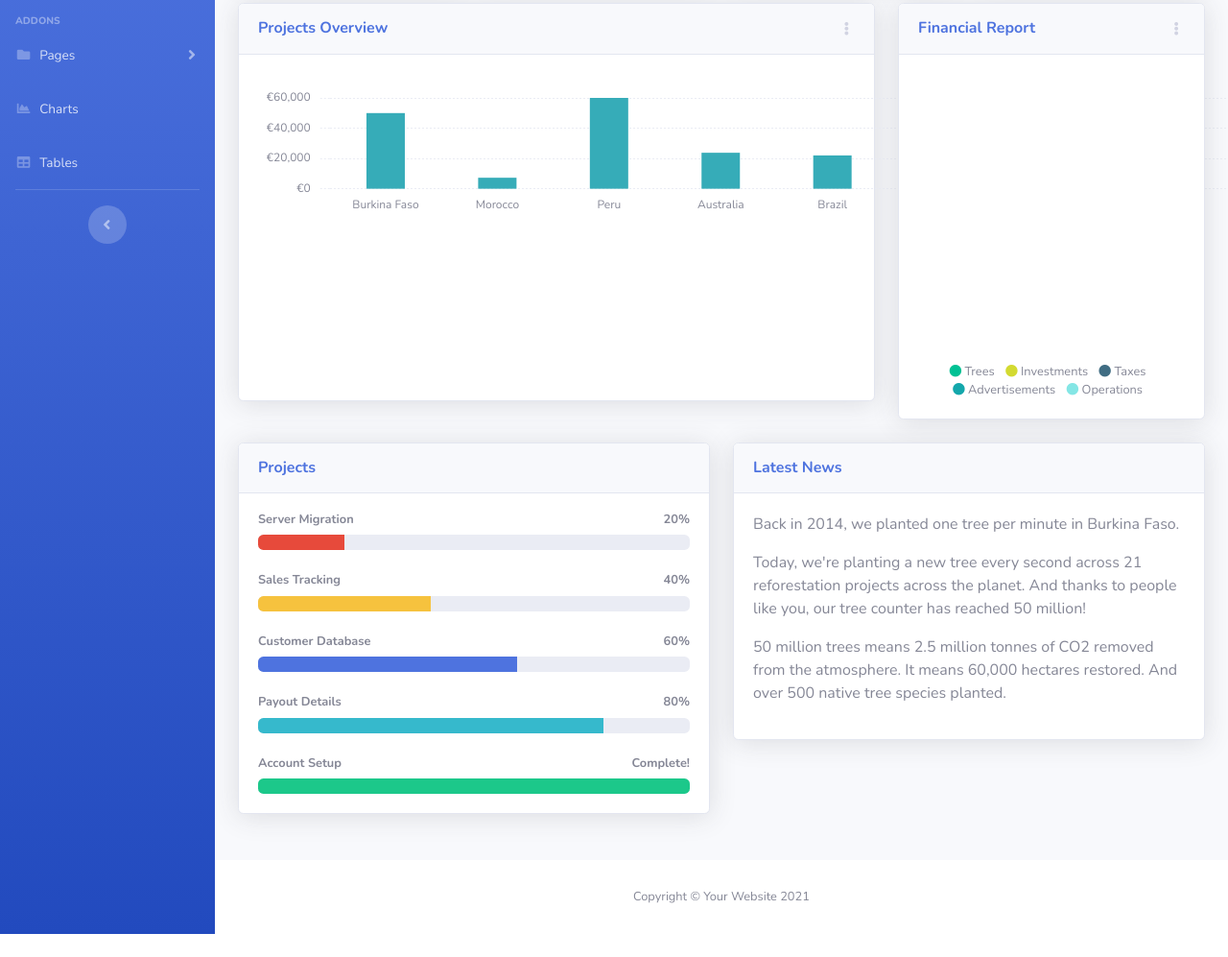
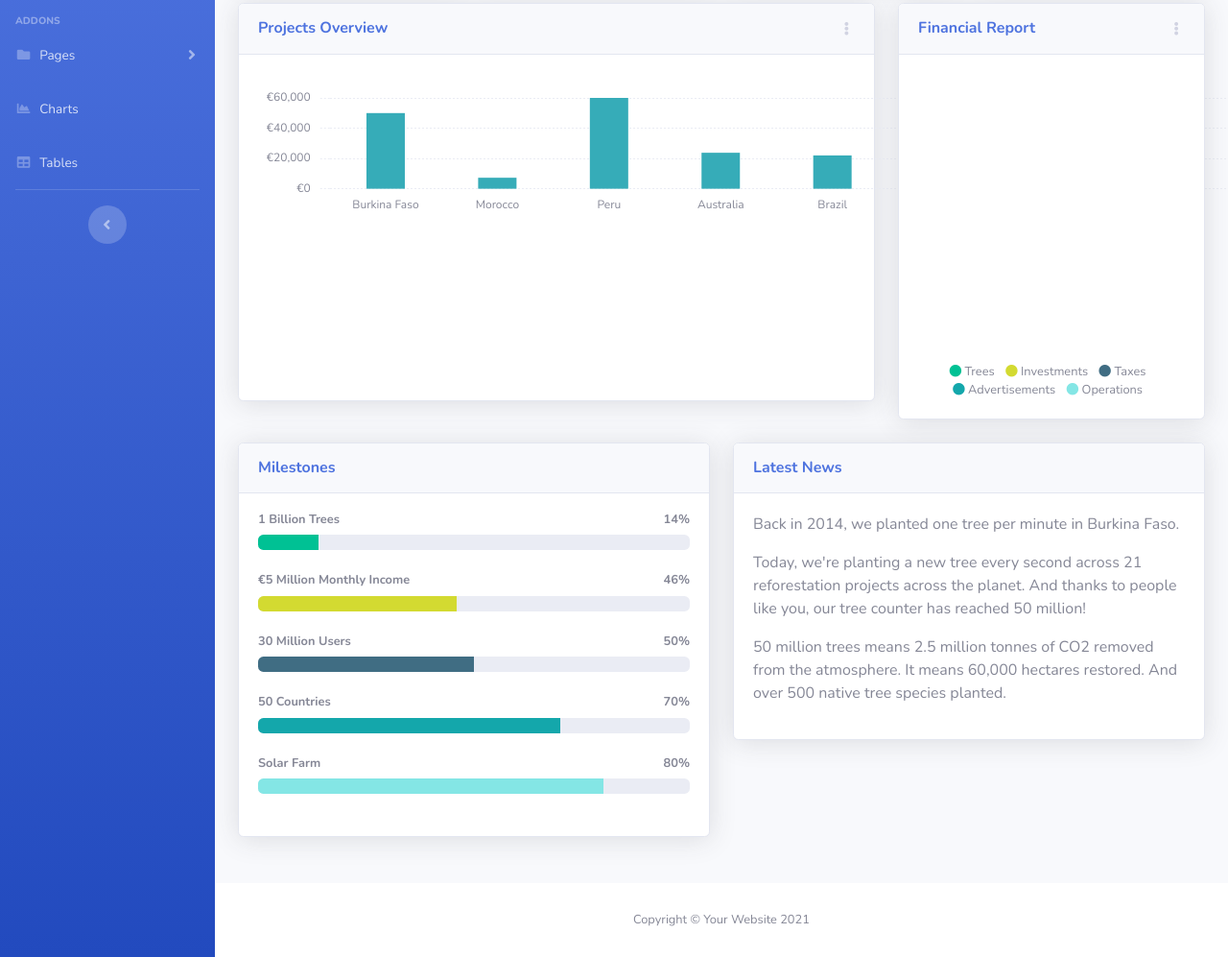
Before and after one commit to SaiKiru/cc14-sb-admin-2, a website with bundled scripts: page index.html in a window 1280 px wide. Shown: the part 275-1272 px from the top of the page at 96% size. Before the commit the page ends 1248 px from the top, so only its background shows below. Built offline with nearby package versions, Linux system fonts and the light colour scheme.

Commit message:
Change projects to company milestones

```diff
--- a/index.html
+++ b/index.html
@@ -544,38 +544,53 @@
                             <!-- Project Card Example -->
                             <div class="card shadow mb-4">
                                 <div class="card-header py-3">
-                                    <h6 class="m-0 font-weight-bold text-primary">Projects</h6>
+                                    <h6 class="m-0 font-weight-bold text-primary">Milestones</h6>
                                 </div>
                                 <div class="card-body">
-                                    <h4 class="small font-weight-bold">Server Migration <span
-                                            class="float-right">20%</span></h4>
+                                    <h4 class="small font-weight-bold">
+                                        1 Billion Trees
+                                        <span class="float-right">14%</span>
+                                    </h4>
                                     <div class="progress mb-4">
-                                        <div class="progress-bar bg-danger" role="progressbar" style="width: 20%"
-                                            aria-valuenow="20" aria-valuemin="0" aria-valuemax="100"></div>
+                                        <div class="progress-bar" role="progressbar"
+                                            style="width: 14%; background-color: #00c194;" aria-valuenow="100"
+                                            aria-valuemin="0" aria-valuemax="100"></div>
                                     </div>
-                                    <h4 class="small font-weight-bold">Sales Tracking <span
-                                            class="float-right">40%</span></h4>
+                                    <h4 class="small font-weight-bold">
+                                        €5 Million Monthly Income
+                                        <span class="float-right">46%</span>
+                                    </h4>
                                     <div class="progress mb-4">
-                                        <div class="progress-bar bg-warning" role="progressbar" style="width: 40%"
-                                            aria-valuenow="40" aria-valuemin="0" aria-valuemax="100"></div>
+                                        <div class="progress-bar" role="progressbar"
+                                            style="width: 46%; background-color: #d3da31;" aria-valuenow="80"
+                                            aria-valuemin="0" aria-valuemax="100"></div>
                                     </div>
-                                    <h4 class="small font-weight-bold">Customer Database <span
-                                            class="float-right">60%</span></h4>
+                                    <h4 class="small font-weight-bold">
+                                        30 Million Users
+                                        <span class="float-right">50%</span>
+                                    </h4>
                                     <div class="progress mb-4">
-                                        <div class="progress-bar" role="progressbar" style="width: 60%"
-                                            aria-valuenow="60" aria-valuemin="0" aria-valuemax="100"></div>
+                                        <div class="progress-bar" role="progressbar"
+                                            style="width: 50%; background-color: #406d83" aria-valuenow="60"
+                                            aria-valuemin="0" aria-valuemax="100"></div>
                                     </div>
-                                    <h4 class="small font-weight-bold">Payout Details <span
-                                            class="float-right">80%</span></h4>
+                                    <h4 class="small font-weight-bold">
+                                        50 Countries
+                                        <span class="float-right">70%</span>
+                                    </h4>
                                     <div class="progress mb-4">
-                                        <div class="progress-bar bg-info" role="progressbar" style="width: 80%"
-                                            aria-valuenow="80" aria-valuemin="0" aria-valuemax="100"></div>
+                                        <div class="progress-bar" role="progressbar"
+                                            style="width: 70%; background-color: #14a7ab;" aria-valuenow="20"
+                                            aria-valuemin="0" aria-valuemax="100"></div>
                                     </div>
-                                    <h4 class="small font-weight-bold">Account Setup <span
-                                            class="float-right">Complete!</span></h4>
-                                    <div class="progress">
-                                        <div class="progress-bar bg-success" role="progressbar" style="width: 100%"
-                                            aria-valuenow="100" aria-valuemin="0" aria-valuemax="100"></div>
+                                    <h4 class="small font-weight-bold">
+                                        Solar Farm
+                                        <span class="float-right">80%</span>
+                                    </h4>
+                                    <div class="progress mb-4">
+                                        <div class="progress-bar" role="progressbar"
+                                            style="width: 80%; background-color: #84e6e5;" aria-valuenow="40"
+                                            aria-valuemin="0" aria-valuemax="100"></div>
                                     </div>
                                 </div>
                             </div>
```
